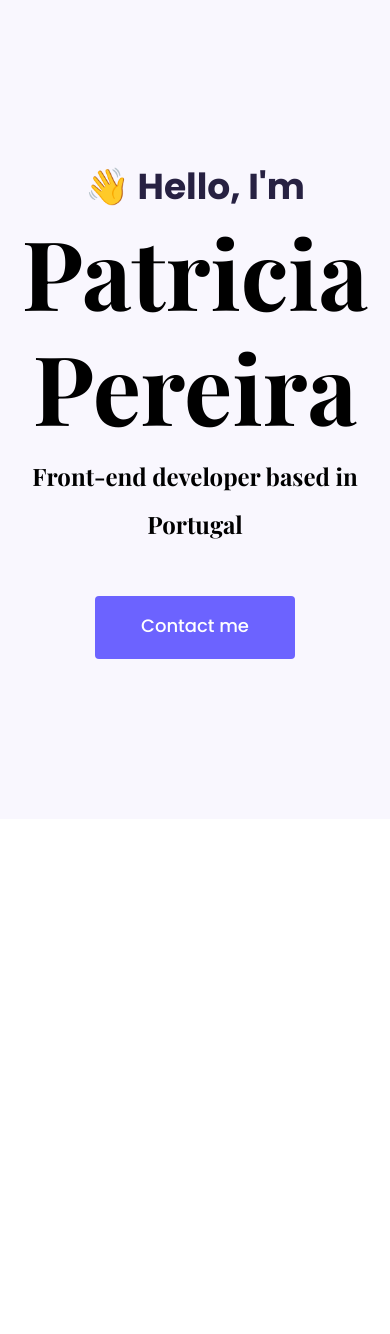
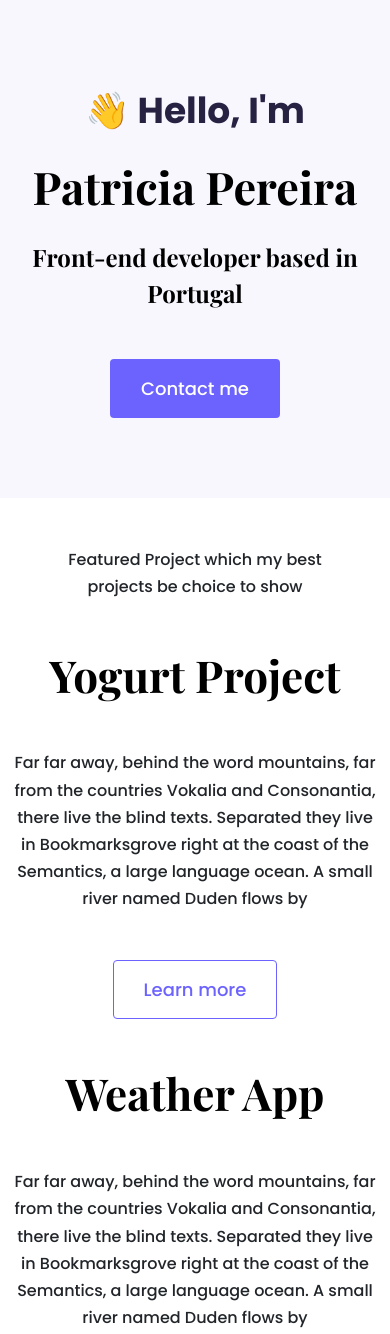
Before and after one commit to arezou-r/portfolio-project, a plain HTML site: page index.html in a window 390 px wide. Shown: the top 1334 px of the page. Before the commit the page ends 844 px from the top, so only its background shows below. Drawn offline with nearby package versions, Linux system fonts and the light colour scheme.

Commit message:
Integrated homepage content

```diff
--- a/index.html
+++ b/index.html
@@ -32,6 +32,55 @@
             </div>
         </div>
     </div>
+    <div class="container">
+        <div class="row">
+            <div class="col-12">
+                <p class="text-center m-5">Featured Project which my best projects be choice to show </p>
+            </div>
+        </div>
+        <div class="row mb-5">
+            <div class="col d-none d-lg-block">
+                <img src="images/img01.png" class="img-fluid" alt="Yogurt image">
+            </div>
+            <div class="col">
+                <div class="project-description">
+                    <h2 class="mb-5">Yogurt Project</h2>
+                    <p class="mb-5">
+                        Far far away, behind the word mountains, far from the countries Vokalia and Consonantia, there live the blind texts. Separated they live in Bookmarksgrove right at the coast of the Semantics, a large language ocean. A small river named Duden flows by
+                    </p>
+                    <a href="#" class="btn btn-branding-outline">Learn more</a>
+                </div>
+            </div>
+        </div>
+        <div class="row mb-5">
+            <div class="col">
+                <div class="project-description">
+                    <h2 class="mb-5">Weather App</h2>
+                    <p class="mb-5">
+                        Far far away, behind the word mountains, far from the countries Vokalia and Consonantia, there live the blind texts. Separated they live in Bookmarksgrove right at the coast of the Semantics, a large language ocean. A small river named Duden flows by
+                    </p>
+                    <a href="#" class="btn btn-branding-outline">Learn more</a>
+                </div>
+            </div>
+            <div class="col d-none d-lg-block">
+                <img src="images/img02.png" class="img-fluid" alt="Yogurt image">
+            </div>
+        </div>
+        <div class="row mb-5">
+            <div class="col d-none d-lg-block">
+                <img src="images/img03.png" class="img-fluid" alt="Yogurt image">
+            </div>
+            <div class="col">
+                <div class="project-description">
+                    <h2 class="mb-5">Dictionary App</h2>
+                    <p class="mb-5">
+                        Far far away, behind the word mountains, far from the countries Vokalia and Consonantia, there live the blind texts. Separated they live in Bookmarksgrove right at the coast of the Semantics, a large language ocean. A small river named Duden flows by
+                    </p>
+                    <a href="#" class="btn btn-branding-outline">Learn more</a>
+                </div>
+            </div>
+        </div>
+    </div>
 </body>
 
 </html>
--- a/styles/main.css
+++ b/styles/main.css
@@ -23,8 +23,19 @@
         font-weight: bold;
     }
 
+    h1 {
+        font-size: 96px;
+        line-height: 1.5;
+    }
+
+    h2 {
+        font-size: 64px
+    }
+
     p {
         font-weight: normal;
+        font-size: 16px;
+        line-height: 1.7;
     }
 
     .hero {
@@ -40,20 +51,14 @@
         color: #272142;
     }
 
-    .hero h1 {
-        font-size: 96px;
-    }
-
     .hero h2 {
         font-weight: normal;
         font-size: 24px;
-        line-height: 2;
+        line-height: 1.5;
     }
 
     .hero .btn-branding {
         color: #fff;
-        width: 200px;
-        height: 63px;
         background: var(--branding-color);
         font-size: 18px;
         line-height: 27px;
@@ -66,3 +71,37 @@
         font-size: 18px;
         line-height: 27px;
     }
+
+    .project-description {
+        padding-left: 120px 60px;
+    }
+
+    .btn-branding-outline {
+        padding: 15px 30px;
+        border-radius: 4px;
+        -webkit-border-radius: 4px;
+        -moz-border-radius: 4px;
+        -ms-border-radius: 4px;
+        -o-border-radius: 4px;
+        font-size: 18px;
+        line-height: 27px;
+        color: var(--branding-color);
+        border: 1px solid var(--branding-color);
+    }
+
+    @media (max-width: 900px) {
+        h1 {
+            font-size: 45px;
+            line-height: 2;
+        }
+        h2 {
+            font-size: 44px;
+        }
+        .hero {
+            padding: 80px 20px;
+        }
+        .project-description {
+            padding: 0;
+            text-align: center;
+        }
+    }
```
Also changed, not shown: images/img01.png (added), images/img02.png (added), images/img03.png (added).
